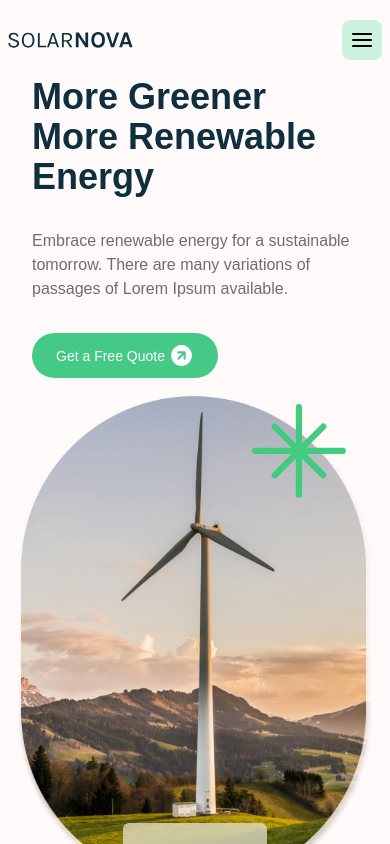
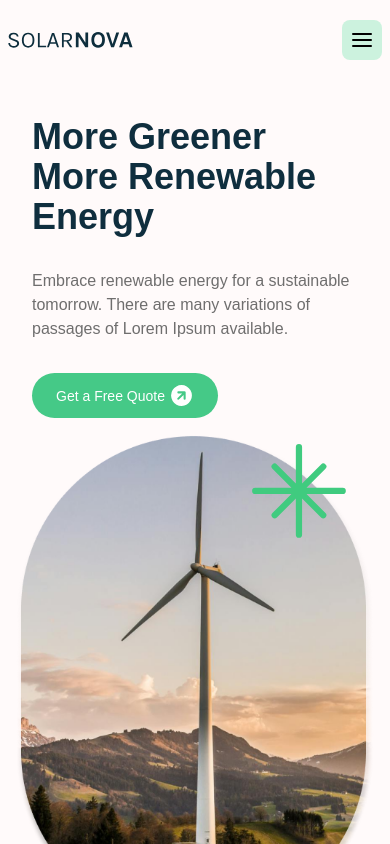
Before and after one commit to Rozmyk/SolarNova, a Next.js app: page / in a window 390 px wide. Shown: the top 844 px of the page. Built offline with nearby package versions, Linux system fonts and the light colour scheme.

Commit message:
Change mobile margin on Header from m-14 to m-24

```diff
--- a/src/components/Header/Header.tsx
+++ b/src/components/Header/Header.tsx
@@ -2,7 +2,7 @@ import HeaderImage from './HeaderImage/HeaderImage'
 import HeaderContent from './HeaderContent/HeaderContent'
 const Header = () => {
 	return (
-		<div className='w-full h-screen  relative flex justify-center items-center  p-4 mt-14 md:mt-0  '>
+		<div className='w-full h-screen  relative flex justify-center items-center  p-4 mt-24 md:mt-0  '>
 			<div className='flex flex-col justify-center   md:justify-between items-center max-w-screen-xl w-full h-full md:flex-row '>
 				<HeaderContent />
 				<HeaderImage />
```
